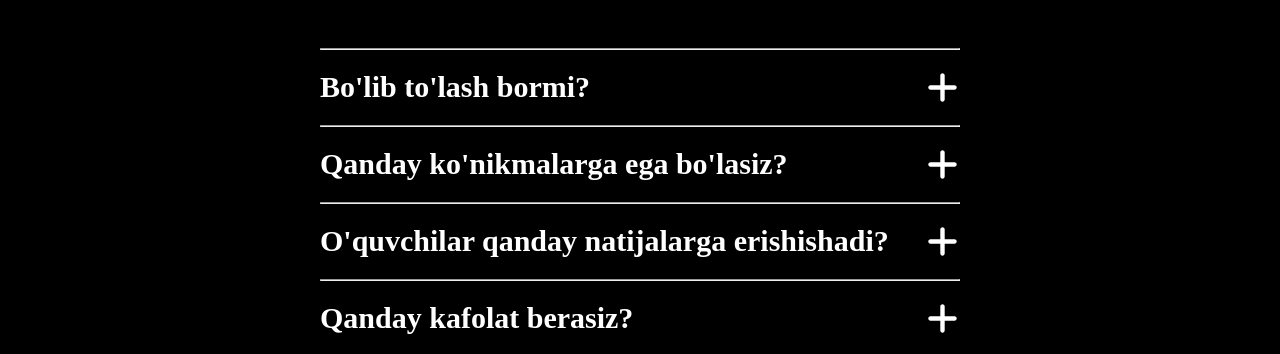
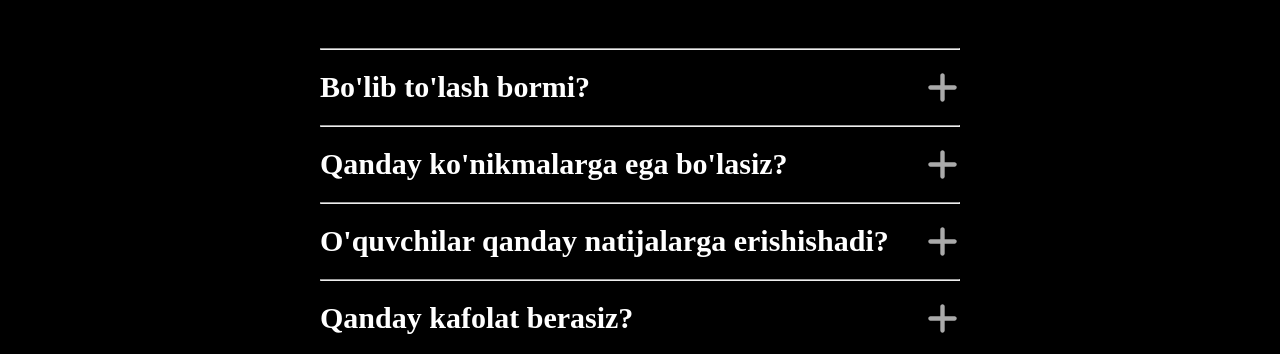
Before and after one commit to nodirbek6903/targetolog, a React (Vite) app: page / in a window 1280 px wide. Shown: the part 4415-4769 px from the top of the page. Built offline with nearby package versions, Linux system fonts and the light colour scheme.

Commit message:
faqs edit

```diff
--- a/src/components/Faq/Faq.css
+++ b/src/components/Faq/Faq.css
@@ -46,7 +46,7 @@
   font-weight: bold;
 }
 .faq-icon {
-  color: #fff;
+  color: #aaa;
   font-size: 35px;
 }
 .answer {
--- a/src/components/HomeCard/HomeCard.css
+++ b/src/components/HomeCard/HomeCard.css
@@ -15,6 +15,7 @@
   padding: 20px;
   border-radius: 20px;
   position: relative;
+  z-index: -1;
 }
 .homecard-title {
   font-size: 40px;
--- a/src/components/Tarif/Tarif.css
+++ b/src/components/Tarif/Tarif.css
@@ -156,6 +156,7 @@
   flex-direction: column;
   justify-content: space-around;
   gap: 20px;
+  /* z-index: 9; */
 }
 
 .modal-title {
```
